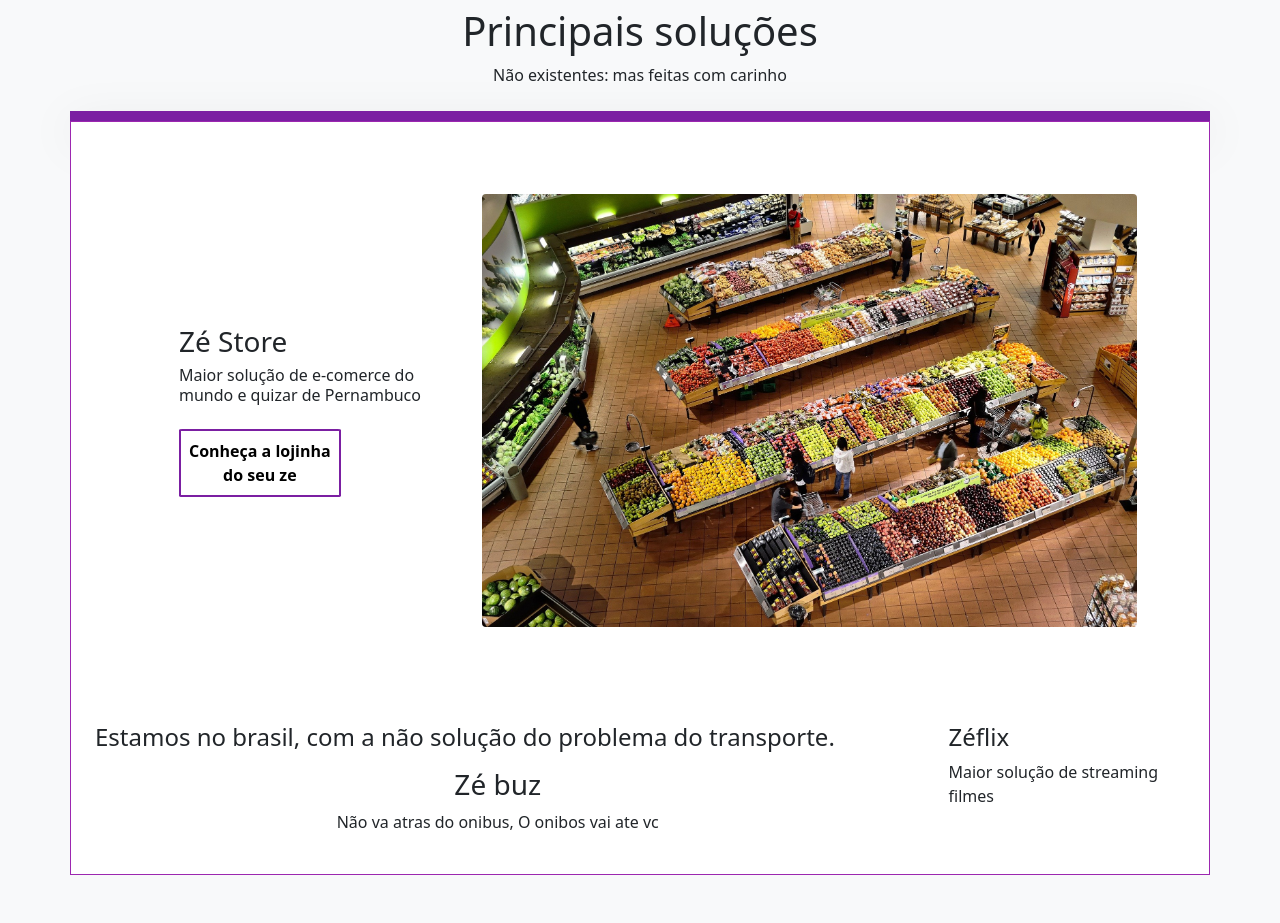
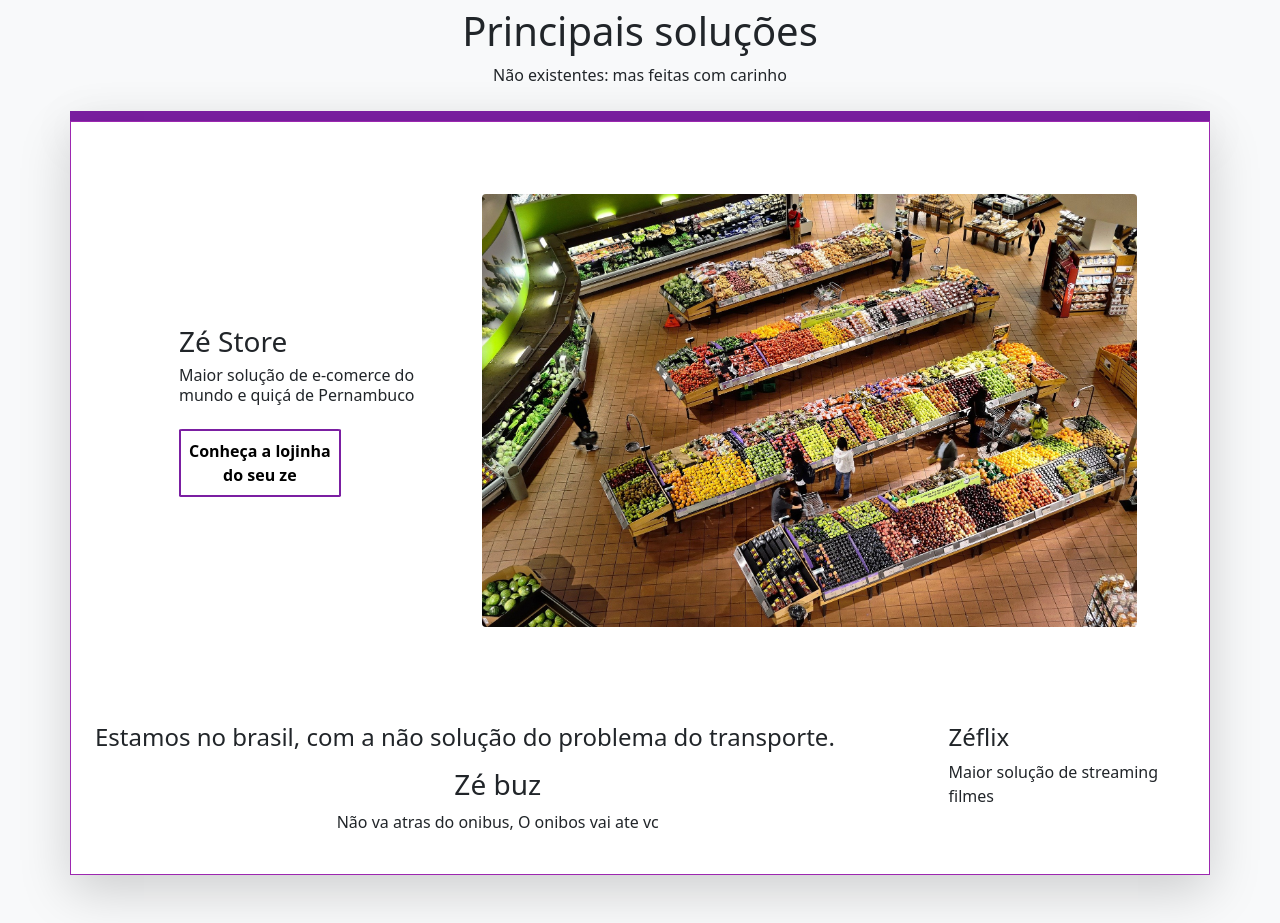
Before and after one commit to Augustowtg/Ze-Works, a plain HTML site: page index.html in a window 1280 px wide. Shown: the part 740-1663 px from the top of the page. Drawn offline with nearby package versions, Linux system fonts and the light colour scheme.

```diff
--- a/index.html
+++ b/index.html
@@ -57,13 +57,13 @@
 
         </div>
         <div class="container line shadow-lg"></div>
-        <div class="container bg-white">
+        <div class="container bg-white shadow-lg">
             <div class="row" id="soluction">
                 <div class=" col-xl-12 p-4">
                     <div class="row p-5">
                         <div class="col-4  m-auto p-5">
                             <h3>Zé Store</h3>
-                            <h6>Maior solução de e-comerce do mundo e quizar de Pernambuco</h6>
+                            <h6>Maior solução de e-comerce do mundo e quiçá de Pernambuco</h6>
                             <div class="mt-auto mt-3">
                                 <button class="button p-2 mt-3" >Conheça a lojinha <br> do seu ze</button>
                             </div>
```
